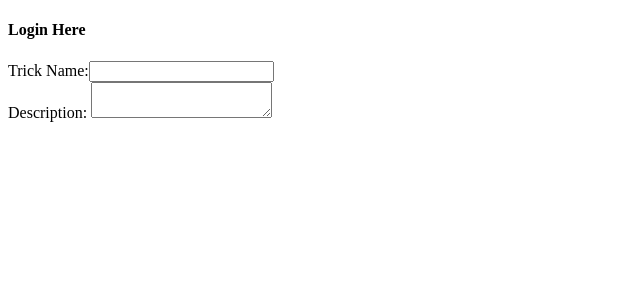
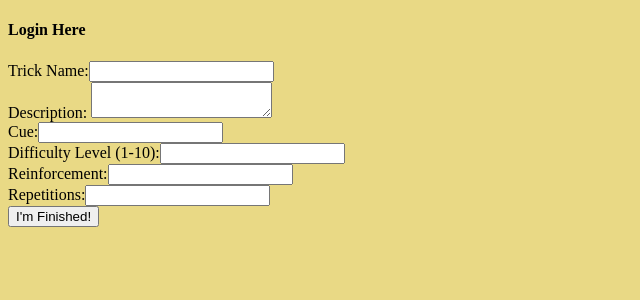
Before and after one commit to AalayahOlaes/Good-Dog, a React app: page / in a window 1280 px wide. Shown: the top 300 px of the page, without its empty margins (0-640 px from the left). Built offline with nearby package versions, Linux system fonts and the light colour scheme.

Commit message:
updated changes

```diff
--- a/client/components/CreateTrick.jsx
+++ b/client/components/CreateTrick.jsx
@@ -7,6 +7,10 @@ class TrickForm extends Component {
         this.state = {
             trickName: '',
             description: '',
+            cue: '',
+            difficultyLevel: '',
+            reinforcement: '',
+            repetitions: ''
         }
     }
 
@@ -17,6 +21,30 @@ class TrickForm extends Component {
     }
 
     handleDescripChange = (event) => {
+        this.setState({
+            description: event.target.value
+        })
+    }
+
+    handleCueChange = (event) => {
+        this.setState({
+            description: event.target.value
+        })
+    }
+
+    handleLevelChange = (event) => {
+        this.setState({
+            description: event.target.value
+        })
+    }
+
+    handleReinforcementChange = (event) => {
+        this.setState({
+            description: event.target.value
+        })
+    }
+
+    handleRepetitionsChange = (event) => {
         this.setState({
             description: event.target.value
         })
@@ -38,6 +66,37 @@ class TrickForm extends Component {
                     onChange={this.handleDescripChange}
                     ></textarea>
                 </div>
+                <div>
+                    <label> Cue:</label>
+                    <input type="text"
+                    value={this.state.cue}
+                    onChange={this.handleCueChange}
+                    />
+                </div>
+                <div>
+                    <label> Difficulty Level (1-10):</label>
+                    <input type="number"
+                    value={this.state.difficultyLevel}
+                    onChange={this.handleLevelChange}
+                    />
+                </div>
+                <div>
+                    <label> Reinforcement:</label>
+                    <input type="text"
+                    value={this.state.reinforcement}
+                    onChange={this.handleReinforcementChange}
+                    />
+                </div>
+                <div>
+                    <label> Repetitions:</label>
+                    <input type="number"
+                    value={this.state.repetitions}
+                    onChange={this.handleRepetitionsChange}
+                    />
+                </div>
+                <div>
+                    <button> I'm Finished! </button>
+                </div>
            </form>
         )
     }
--- a/client/index.html
+++ b/client/index.html
@@ -5,6 +5,7 @@
   <meta name="viewport" content="width=device-width, initial-scale=1.0">
   <meta http-equiv="X-UA-Compatible" content="ie=edge">
   <title>Good Dog HTML File</title>
+  <link rel="stylesheet" href="../stylescss/styles.css">
 </head>
 <body>
   <div id="root"></div>
--- a/stylescss/styles.css
+++ b/stylescss/styles.css
@@ -0,0 +1,3 @@
+body {
+    background-color: #E9D985;
+}
```
Also changed, not shown: client/index.js (+1 -8 lines), client/components/CreateTrick.scss (added), 2 other files (tests, documents, lock files or other folders).
